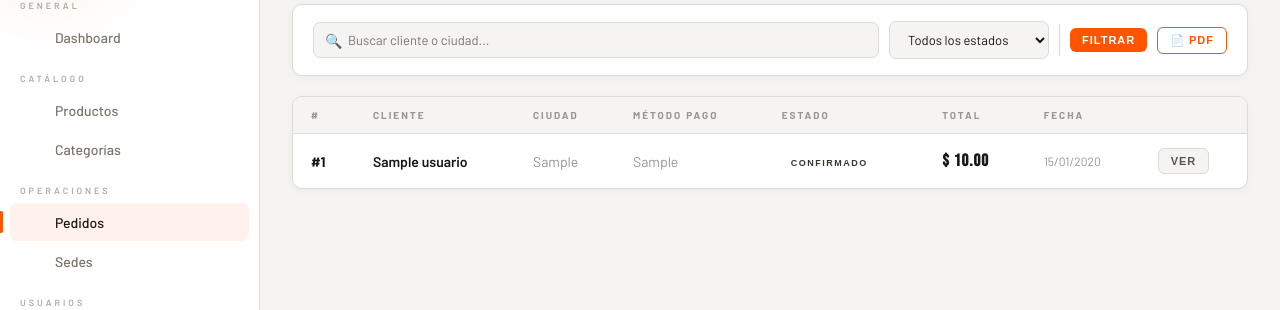
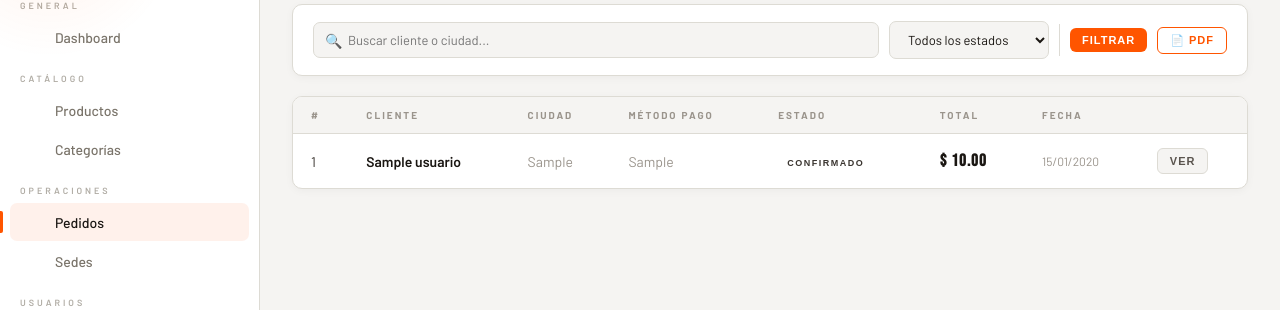
Before and after one commit to duartegonzalezdavidalejandro6-sys/MotoPartes, a Django app: page /panel/pedidos/ in a window 1280 px wide. Shown: the part 121-431 px from the top of the page. Run offline with Django 5.2, Linux system fonts and the light colour scheme; a user stored in the database is signed in; tables that the repository leaves empty hold one stand-in row (values such as "Sample post").

Commit message:
Update panel_pedidos.html

```diff
--- a/acceso/templates/acceso/panel/panel_pedidos.html
+++ b/acceso/templates/acceso/panel/panel_pedidos.html
@@ -46,7 +46,7 @@
     <tbody>
       {% for pedido in pedidos %}
       <tr>
-        <td style="font-weight:700;color:#1a1612">#{{ pedido.idPedido }}</td>
+        <td>{{ pedido.idPedido }}</td>
         <td style="font-weight:600;color:#1a1612">{{ pedido.idUsuario.nombreUsuario|default:"—" }}</td>
         <td style="color:#9a948c">{{ pedido.ciudad }}</td>
         <td style="color:#9a948c">{{ pedido.metodoPago }}</td>
```
